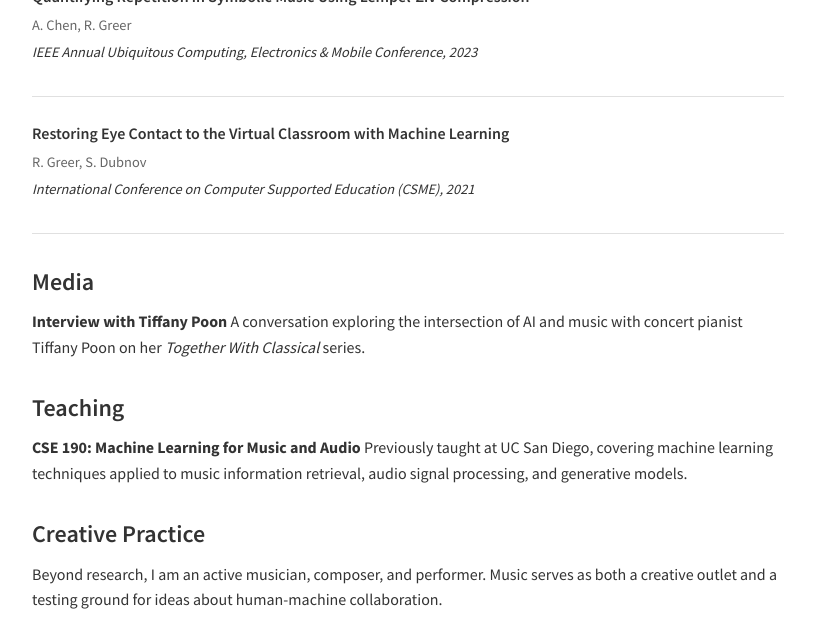
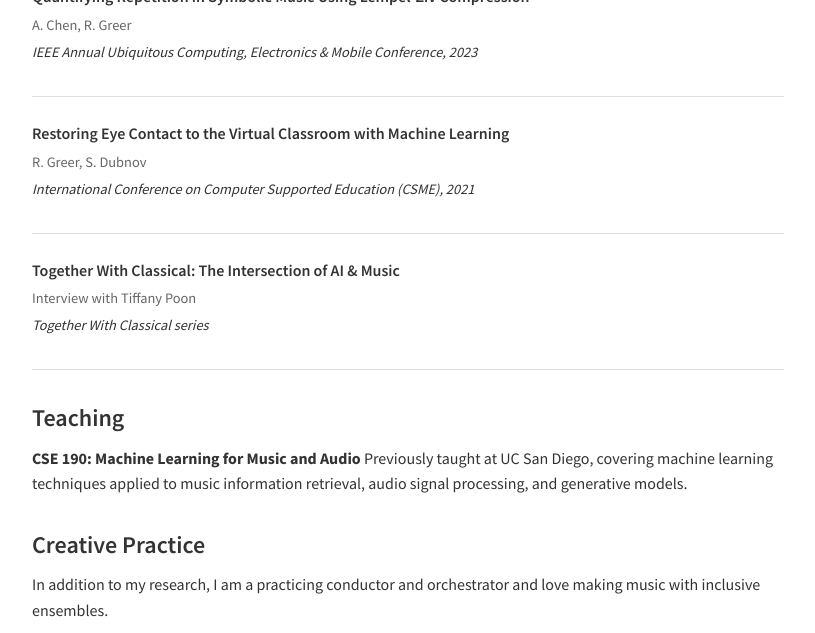
Before and after one commit to rossgreer/rossgreer.github.io, a Jekyll site: the page built from music.md, in a window 1280 px wide and 900 px high, scrolled down 1339 px, cut to the strip 0-633 px from the top of the window. Shown: the whole strip, without its empty margins (232-1047 px from the left). Built offline with Jekyll 4.4.1, drawn with Linux system fonts in a browser that asks for light colours; some web fonts are replaced.

Commit message:
Update Creative Practice text and move Tiffany Poon to publications
- Update bio to mention conductor, orchestrator, inclusive ensembles
- Move interview to publications section as an item
- Remove separate Media section

Co-Authored-By: Claude Opus 4.5 <noreply@anthropic.com>

```diff
--- a/music.md
+++ b/music.md
@@ -66,10 +66,11 @@ My research extends into the intersection of artificial intelligence and music,
   <div class="publication-venue">International Conference on Computer Supported Education (CSME), 2021</div>
 </div>
 
-## Media
-
-**Interview with Tiffany Poon**
-A conversation exploring the intersection of AI and music with concert pianist Tiffany Poon on her *Together With Classical* series.
+<div class="publication">
+  <div class="publication-title">Together With Classical: The Intersection of AI & Music</div>
+  <div class="publication-authors">Interview with Tiffany Poon</div>
+  <div class="publication-venue">Together With Classical series</div>
+</div>
 
 ## Teaching
 
@@ -78,7 +79,7 @@ Previously taught at UC San Diego, covering machine learning techniques applied
 
 ## Creative Practice
 
-Beyond research, I am an active musician, composer, and performer. Music serves as both a creative outlet and a testing ground for ideas about human-machine collaboration.
+In addition to my research, I am a practicing conductor and orchestrator and love making music with inclusive ensembles.
 
 <div class="video-grid">
   <div class="video-embed">
```
